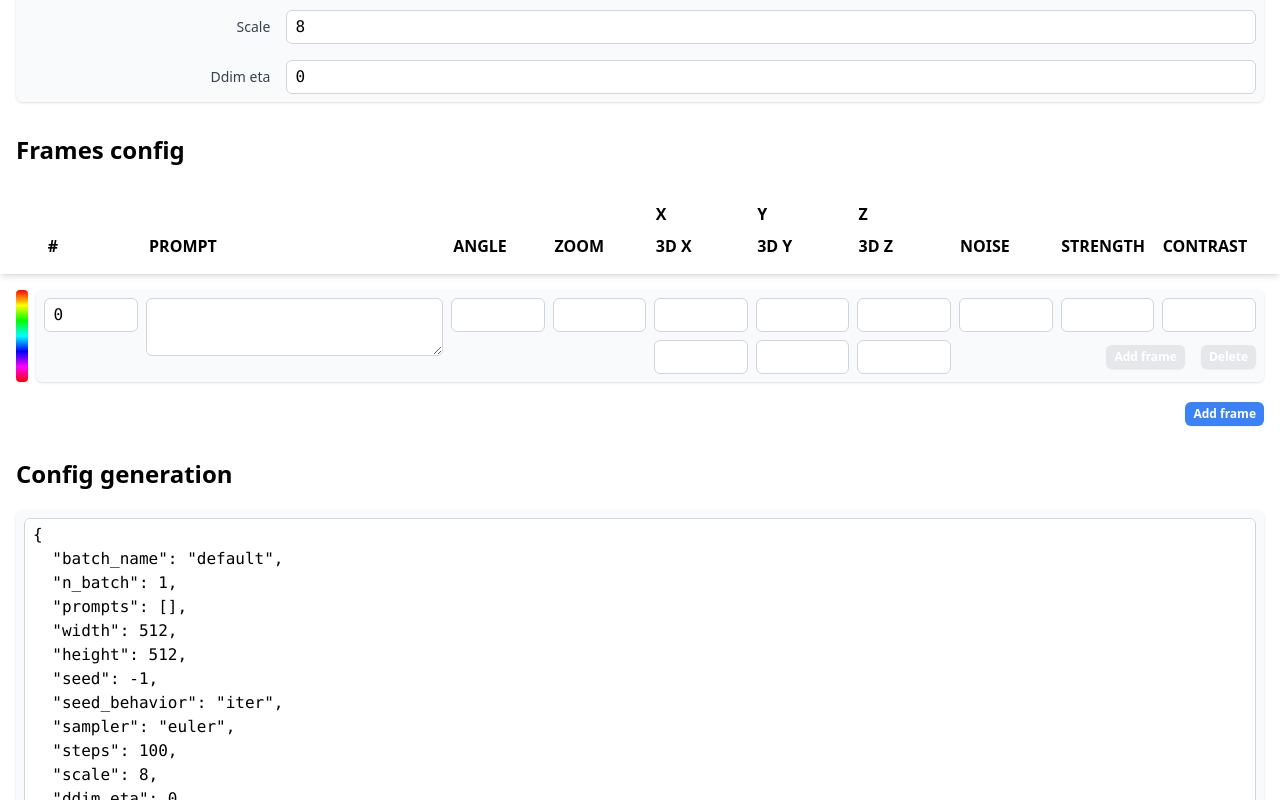
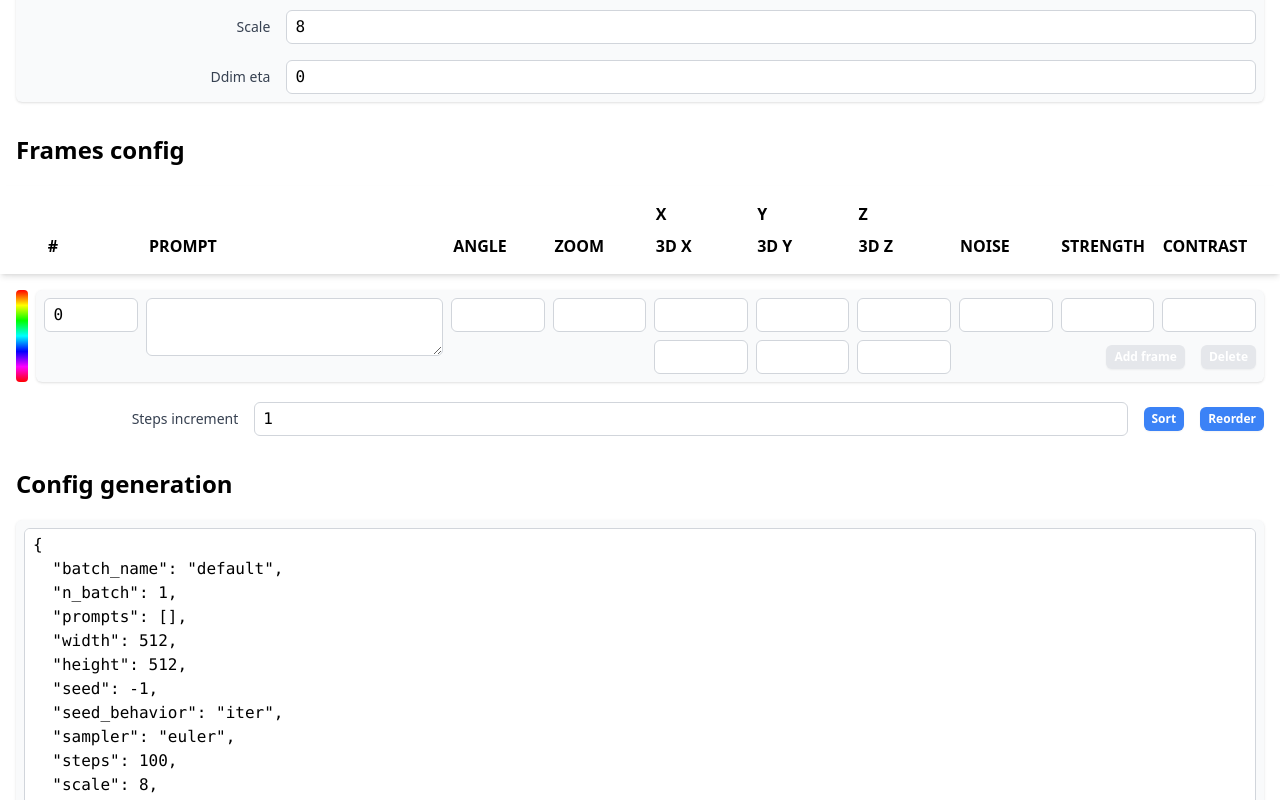
Before and after one commit to sascha1337/inputdeforum, a Vue app: page / in a window 1280 px wide. Shown: the part 640-1440 px from the top of the page. Built offline with nearby package versions, Linux system fonts and the light colour scheme.

Commit message:
increment features

```diff
--- a/src/App.vue
+++ b/src/App.vue
@@ -18,7 +18,7 @@ const isSaveNotificationVisible: Ref<boolean> = ref(false);
 const saveNotificationTimeout: Ref<number | null> = ref(null);
 
 const onConfigChange = () => {
-  if (userConfig.value.isAutoSaveEnabled && selectedConfigName.value) {
+  if (selectedConfigName.value) {
     handleConfigSave(selectedConfigName.value);
     showSaveNotification();
   }
@@ -62,23 +62,24 @@ const handleConfigSave = (newConfigName: string) => {
   configNames.value = LocalStorage.getConfigNames();
 };
 
-const handleAddFrame = () => {
-  config.value.frames.push(new Frame());
-  onConfigChange();
-};
-
 const handleFrameListChange = (newFrameList: Frame[]) => {
   config.value.frames = newFrameList;
   onConfigChange();
 };
 
 const handleAddFrameBetween = (index: number) => {
-  config.value.frames.splice(index + 1, 0, new Frame());
+  const frameId = config.value.frames[index].id;
+  config.value.frames.splice(
+    index + 1,
+    0,
+    new Frame(frameId + userConfig.value.stepIncrement)
+  );
   onConfigChange();
 };
 
 const handleUserConfigSave = () => {
   LocalStorage.saveUserConfig(userConfig.value);
+  showSaveNotification();
 };
 
 const handleConfigDelete = () => {
@@ -92,6 +93,12 @@ const handleConfigDelete = () => {
 
 const handleConfigNameChange = (newConfigName: string) => {
   selectedConfigName.value = newConfigName;
+};
+
+const handleStepIncrementChange = (newIncrement: number) => {
+  userConfig.value.stepIncrement = newIncrement;
+  handleUserConfigSave();
+  showSaveNotification();
 };
 
 onMounted(() => {
@@ -114,7 +121,8 @@ onMounted(() => {
     />
     <FramesConfigComponent
       :frameList="config.frames"
-      @update:addFrame="handleAddFrame"
+      :stepIncrement="userConfig.stepIncrement ?? 1"
+      @user-config:step-increment-change="handleStepIncrementChange"
       @update:frameList="handleFrameListChange"
       @update:addFrameBetween="handleAddFrameBetween"
     />
--- a/src/components/FramesConfigComponent.vue
+++ b/src/components/FramesConfigComponent.vue
@@ -6,13 +6,17 @@ import XTextarea from "./inputs/XTextarea.vue";
 
 const emit = defineEmits([
   "update:frameList",
-  "update:addFrame",
   "update:addFrameBetween",
+  "user-config:step-increment-change",
 ]);
 
 const props = defineProps({
   frameList: {
     type: Array,
+    required: true,
+  },
+  stepIncrement: {
+    type: Number,
     required: true,
   },
 });
@@ -44,16 +48,24 @@ const handlePromptChange = (value: string, index: number) => {
   emit("update:frameList", props.frameList);
 };
 
-const handleAddFrame = () => {
-  emit("update:addFrame");
-};
-
 const handleAddFrameBetween = (index: number) => {
   emit("update:addFrameBetween", index);
 };
 
 const handleDelete = (index: number) => {
   props.frameList.splice(index, 1);
+  emit("update:frameList", props.frameList);
+};
+
+const sortFramesById = () => {
+  (props.frameList as Frame[]).sort((a, b) => a.id - b.id);
+  emit("update:frameList", props.frameList);
+};
+
+const reorderFrames = () => {
+  (props.frameList as Frame[]).forEach((frame, index) => {
+    frame.id = index * props.stepIncrement;
+  });
   emit("update:frameList", props.frameList);
 };
 </script>
@@ -221,8 +233,18 @@ const handleDelete = (index: number) => {
       </div>
     </div>
 
-    <div class="flex justify-end mt-5">
-      <XButton @click="handleAddFrame">Add frame</XButton>
+    <div class="flex justify-end items-center mt-5 space-x-4 w-full">
+      <XNumber
+        class="flex-grow"
+        :modelValue="stepIncrement"
+        :min="1"
+        :max="100"
+        :step="1"
+        label="Steps increment"
+        @update:modelValue="(newStepIncrement: number) => $emit('user-config:step-increment-change', newStepIncrement)"
+      ></XNumber>
+      <XButton @click="sortFramesById">Sort</XButton>
+      <XButton @click="reorderFrames">Reorder</XButton>
     </div>
   </div>
 </template>
--- a/src/types/Frame.ts
+++ b/src/types/Frame.ts
@@ -15,8 +15,8 @@ export default class Frame implements FrameContract {
   strength_schedule: number | undefined;
   contrast_schedule: number | undefined;
 
-  constructor() {
-    this.id = 0;
+  constructor(id: number = 0) {
+    this.id = id;
     this.prompt = undefined;
     this.angle = undefined;
     this.zoom = undefined;
--- a/src/types/UserConfig.ts
+++ b/src/types/UserConfig.ts
@@ -1,7 +1,7 @@
 export default class UserConfig {
-  isAutoSaveEnabled: boolean;
+  stepIncrement: number;
 
   constructor() {
-    this.isAutoSaveEnabled = false;
+    this.stepIncrement = 1;
   }
 }
```
